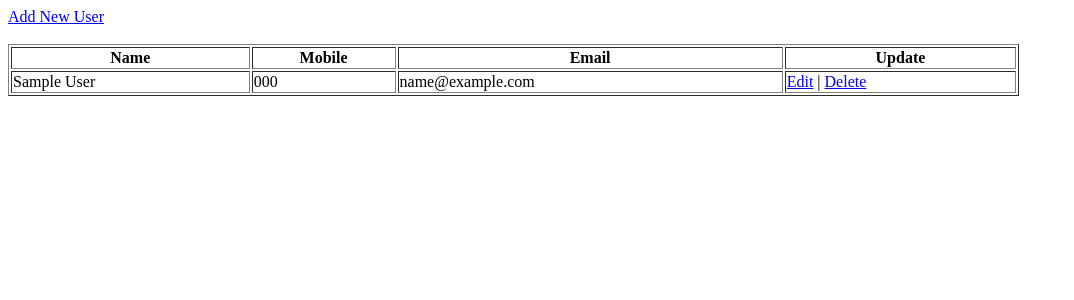
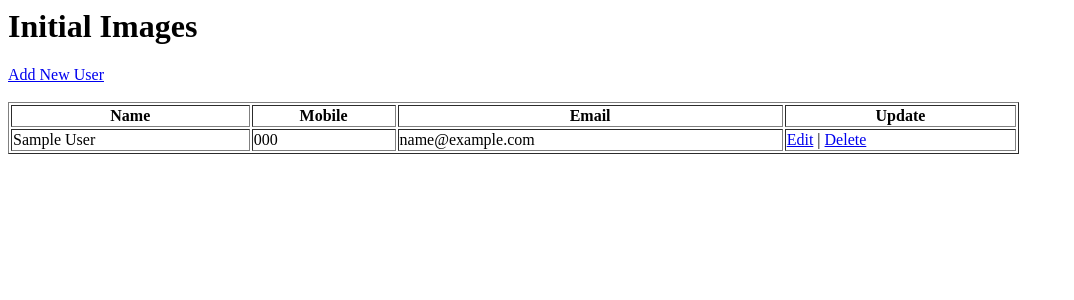
Before and after one commit to SuryaSTI/testing-push-pull, a PHP site: page / in a window 1280 px wide. Shown: the top 300 px of the page, without its empty margins (0-1074 px from the left). Run offline with PHP 8.4, Linux system fonts and the light colour scheme; tables that the repository leaves empty or names only in its code hold one stand-in row (values such as "Sample post"); data that the repository does not hold is empty.

Commit message:
Update - On progress build image

```diff
--- a/src/index.php
+++ b/src/index.php
@@ -12,6 +12,7 @@ $result = mysqli_query($mysqli, "SELECT * FROM users ORDER BY id DESC");
 </head>
 
 <body>
+    <h1>Initial Images</h1>
 <a href="add.php">Add New User</a><br/><br/>
 
     <table width='80%' border=1>
```
